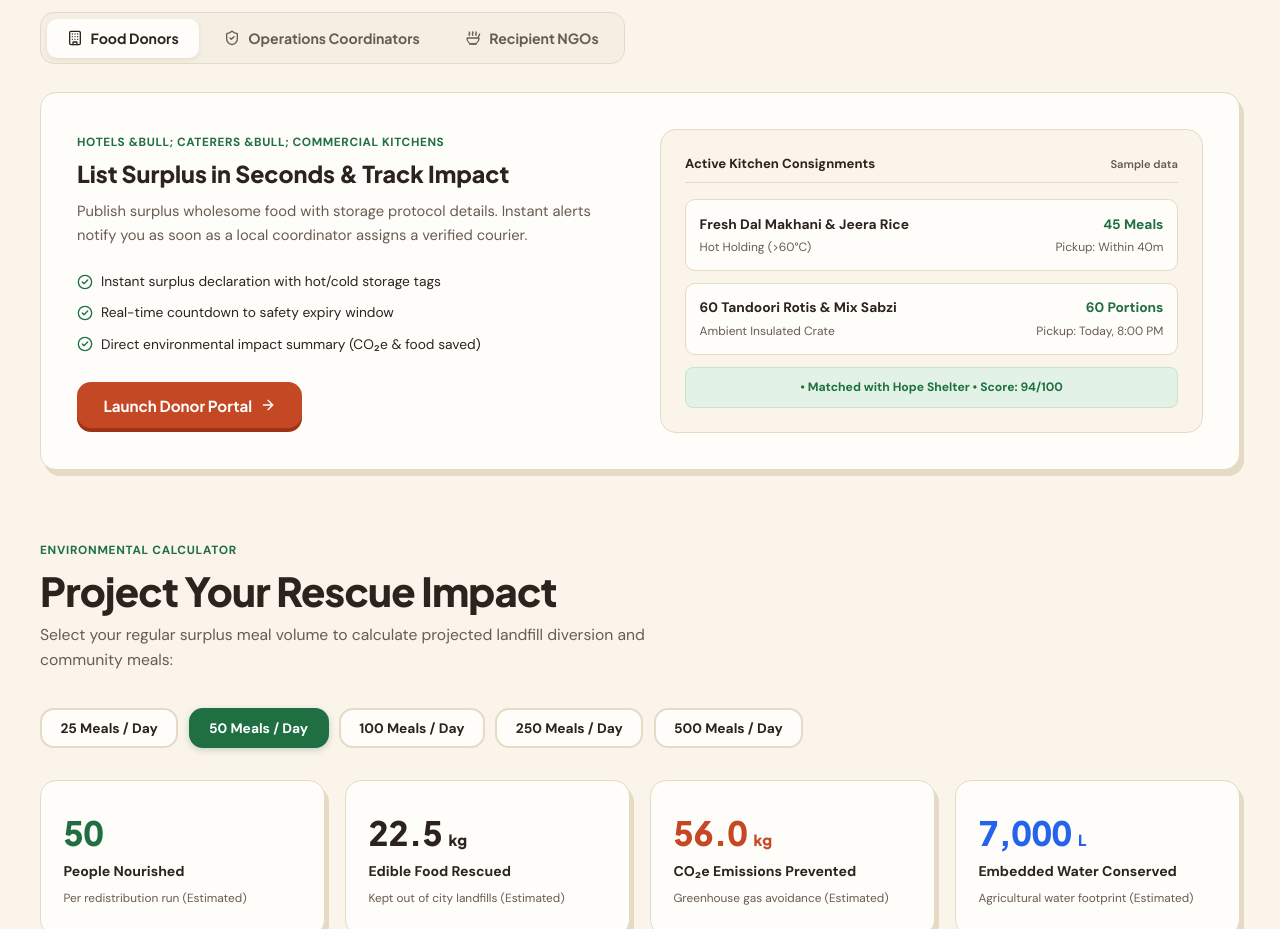
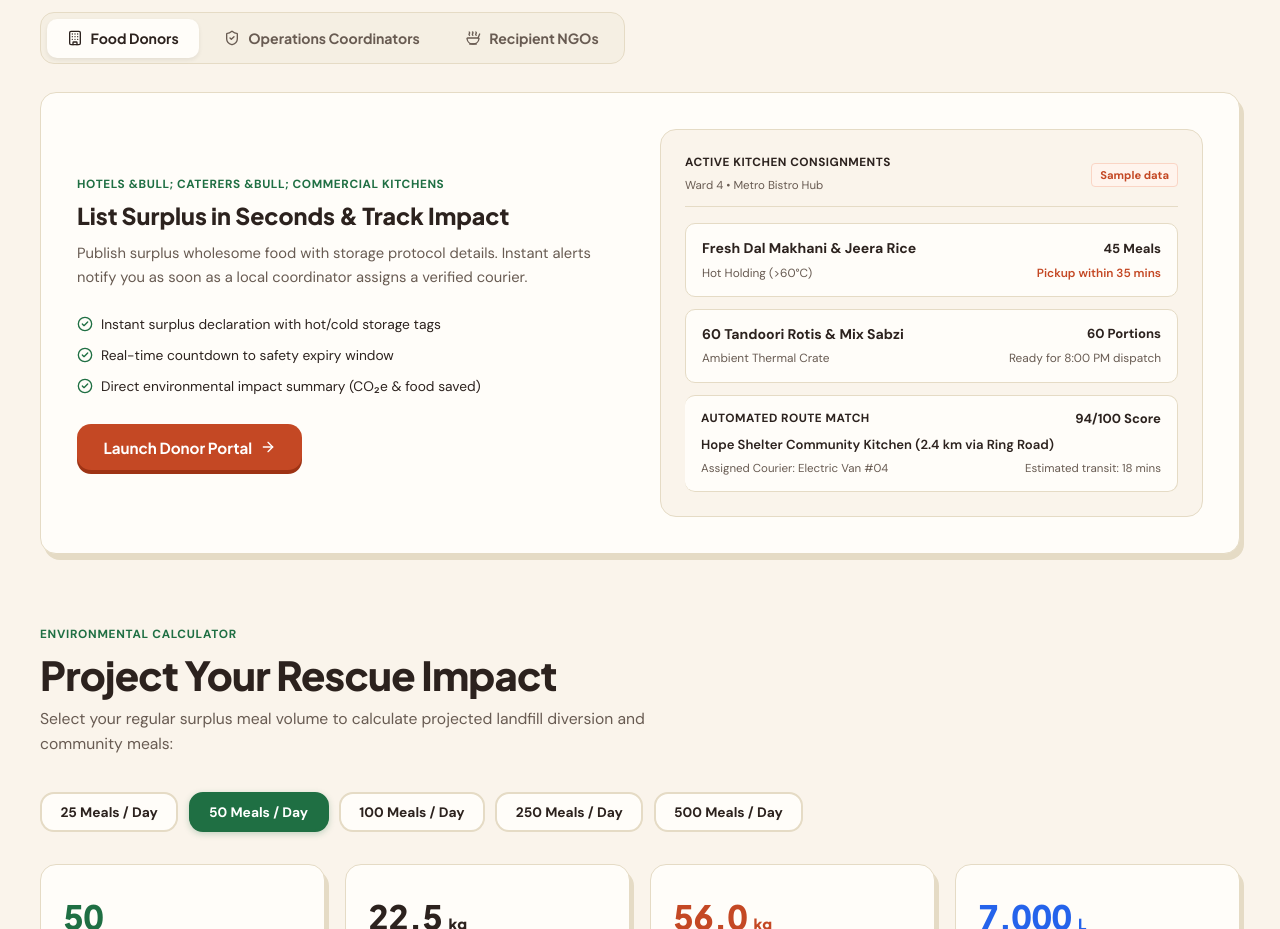
Before and after one commit to ashish-dev-hub/RescueBite-AI, a React (Vite) app in the folder frontend/: page / in a window 1280 px wide. Shown: the part 1720-2649 px from the top of the page. Built offline with nearby package versions, Linux system fonts and the light colour scheme; no server answers.

Commit message:
fix(landing): replace AI-like centered pill with handcrafted editorial logistics console

```diff
--- a/frontend/src/pages/LandingPage.jsx
+++ b/frontend/src/pages/LandingPage.jsx
@@ -637,60 +637,219 @@ export default function LandingPage({ onSelectRole, onOpenAuth }) {
             </button>
           </div>
 
-          {/* Interactive Role Snapshot Card (Indian Context) */}
+          {/* Interactive Role Live Console (Editorial Handcrafted Card) */}
           <div style={{
             backgroundColor: '#FAF4EB',
             borderRadius: 'var(--radius-card)',
             border: '1px solid var(--color-soft-border)',
             padding: '1.5rem',
+            display: 'flex',
+            flexDirection: 'column',
+            gap: '1rem',
           }}>
-            <div style={{ display: 'flex', justifyContent: 'space-between', alignItems: 'center', marginBottom: '1rem', paddingBottom: '0.5rem', borderBottom: '1px solid var(--color-soft-border)' }}>
-              <span style={{ fontSize: '0.82rem', fontWeight: 800, color: 'var(--color-deep-forest)' }}>
+            <div style={{
+              display: 'flex',
+              justifyContent: 'space-between',
+              alignItems: 'center',
+              paddingBottom: '0.65rem',
+              borderBottom: '1px solid var(--color-soft-border)',
+            }}>
+              <div>
+                <span style={{
+                  fontSize: '0.74rem',
+                  fontWeight: 800,
+                  textTransform: 'uppercase',
+                  letterSpacing: '0.04em',
+                  color: 'var(--color-coffee-dark)',
+                  display: 'block',
+                }}>
                   {activeRoleTab === 'donor' && 'Active Kitchen Consignments'}
-                {activeRoleTab === 'coordinator' && 'Priority Allocation Queue'}
-                {activeRoleTab === 'ngo' && 'Shelter Intake Demands'}
+                  {activeRoleTab === 'coordinator' && 'Live Priority Queue'}
+                  {activeRoleTab === 'ngo' && 'Verified Shelter Needs'}
                 </span>
-              <span style={{ fontSize: '0.7rem', fontWeight: 600, color: 'var(--color-muted-slate)' }}>
+                <span style={{ fontSize: '0.72rem', color: 'var(--color-muted-slate)' }}>
+                  {activeRoleTab === 'donor' && 'Ward 4 • Metro Bistro Hub'}
+                  {activeRoleTab === 'coordinator' && 'Central Delhi Command Desk'}
+                  {activeRoleTab === 'ngo' && 'East District Community Hub'}
+                </span>
+              </div>
+              <span style={{
+                fontSize: '0.7rem',
+                fontWeight: 700,
+                color: 'var(--color-terracotta)',
+                backgroundColor: '#FFF4ED',
+                padding: '0.15rem 0.5rem',
+                borderRadius: '4px',
+                border: '1px solid #FAD5C5',
+              }}>
                 Sample data
               </span>
             </div>
 
+            {/* TAB-SPECIFIC EDITORIAL WORKSPACES */}
+            {activeRoleTab === 'donor' && (
               <div style={{ display: 'flex', flexDirection: 'column', gap: '0.75rem' }}>
-              <div style={{ padding: '0.85rem', backgroundColor: '#FFFDF9', borderRadius: '10px', border: '1px solid var(--color-soft-border)' }}>
-                <div style={{ display: 'flex', justifyContent: 'space-between', fontSize: '0.86rem', fontWeight: 700, color: 'var(--color-deep-forest)' }}>
-                  <span>Fresh Dal Makhani &amp; Jeera Rice</span>
-                  <span style={{ color: 'var(--color-network-green)' }}>45 Meals</span>
+                <div style={{ padding: '0.85rem 1rem', backgroundColor: '#FFFDF9', borderRadius: '10px', border: '1px solid var(--color-soft-border)' }}>
+                  <div style={{ display: 'flex', justifyContent: 'space-between', alignItems: 'center' }}>
+                    <strong style={{ fontSize: '0.88rem', color: 'var(--color-coffee-dark)' }}>
+                      Fresh Dal Makhani &amp; Jeera Rice
+                    </strong>
+                    <span style={{ fontSize: '0.82rem', fontWeight: 800, color: 'var(--color-forest-green)' }}>
+                      45 Meals
+                    </span>
                   </div>
-                <div style={{ display: 'flex', justifyContent: 'space-between', fontSize: '0.75rem', color: 'var(--color-muted-slate)', marginTop: '0.25rem' }}>
+                  <div style={{ display: 'flex', justifyContent: 'space-between', fontSize: '0.74rem', color: 'var(--color-muted-slate)', marginTop: '0.35rem' }}>
                     <span>Hot Holding (&gt;60&deg;C)</span>
-                  <span>Pickup: Within 40m</span>
+                    <span style={{ fontWeight: 600, color: 'var(--color-terracotta)' }}>Pickup within 35 mins</span>
                   </div>
                 </div>
 
-              <div style={{ padding: '0.85rem', backgroundColor: '#FFFDF9', borderRadius: '10px', border: '1px solid var(--color-soft-border)' }}>
-                <div style={{ display: 'flex', justifyContent: 'space-between', fontSize: '0.86rem', fontWeight: 700, color: 'var(--color-deep-forest)' }}>
-                  <span>60 Tandoori Rotis &amp; Mix Sabzi</span>
-                  <span style={{ color: 'var(--color-network-green)' }}>60 Portions</span>
+                <div style={{ padding: '0.85rem 1rem', backgroundColor: '#FFFDF9', borderRadius: '10px', border: '1px solid var(--color-soft-border)' }}>
+                  <div style={{ display: 'flex', justifyContent: 'space-between', alignItems: 'center' }}>
+                    <strong style={{ fontSize: '0.88rem', color: 'var(--color-coffee-dark)' }}>
+                      60 Tandoori Rotis &amp; Mix Sabzi
+                    </strong>
+                    <span style={{ fontSize: '0.82rem', fontWeight: 800, color: 'var(--color-forest-green)' }}>
+                      60 Portions
+                    </span>
                   </div>
-                <div style={{ display: 'flex', justifyContent: 'space-between', fontSize: '0.75rem', color: 'var(--color-muted-slate)', marginTop: '0.25rem' }}>
-                  <span>Ambient Insulated Crate</span>
-                  <span>Pickup: Today, 8:00 PM</span>
+                  <div style={{ display: 'flex', justifyContent: 'space-between', fontSize: '0.74rem', color: 'var(--color-muted-slate)', marginTop: '0.35rem' }}>
+                    <span>Ambient Thermal Crate</span>
+                    <span>Ready for 8:00 PM dispatch</span>
+                  </div>
+                </div>
+
+                {/* Handcrafted Dispatch Receipt Box */}
+                <div style={{
+                  backgroundColor: '#FFFDF9',
+                  borderRadius: '10px',
+                  border: '1px solid var(--color-soft-border)',
+                  borderLeft: '4px solid var(--color-forest-green)',
+                  padding: '0.85rem 1rem',
+                }}>
+                  <div style={{ display: 'flex', justifyContent: 'space-between', alignItems: 'center', marginBottom: '0.35rem' }}>
+                    <span style={{ fontSize: '0.74rem', fontWeight: 800, color: 'var(--color-forest-green)', textTransform: 'uppercase', letterSpacing: '0.04em' }}>
+                      Automated Route Match
+                    </span>
+                    <span style={{ fontSize: '0.82rem', fontWeight: 800, color: 'var(--color-coffee-dark)', fontVariantNumeric: 'tabular-nums' }}>
+                      94/100 Score
+                    </span>
+                  </div>
+                  <p style={{ fontSize: '0.82rem', color: 'var(--color-coffee-dark)', margin: '0 0 0.35rem 0', fontWeight: 600 }}>
+                    Hope Shelter Community Kitchen (2.4 km via Ring Road)
+                  </p>
+                  <div style={{ display: 'flex', justifyContent: 'space-between', fontSize: '0.72rem', color: 'var(--color-muted-slate)' }}>
+                    <span>Assigned Courier: Electric Van #04</span>
+                    <span>Estimated transit: 18 mins</span>
+                  </div>
+                </div>
+              </div>
+            )}
+
+            {activeRoleTab === 'coordinator' && (
+              <div style={{ display: 'flex', flexDirection: 'column', gap: '0.75rem' }}>
+                <div style={{ padding: '0.85rem 1rem', backgroundColor: '#FFFDF9', borderRadius: '10px', border: '1px solid var(--color-soft-border)', borderLeft: '4px solid var(--color-terracotta)' }}>
+                  <div style={{ display: 'flex', justifyContent: 'space-between', alignItems: 'center' }}>
+                    <strong style={{ fontSize: '0.88rem', color: 'var(--color-coffee-dark)' }}>
+                      Metro Bistro &rarr; Hope Shelter
+                    </strong>
+                    <span style={{ fontSize: '0.82rem', fontWeight: 800, color: 'var(--color-terracotta)' }}>
+                      96% Rank #1
+                    </span>
+                  </div>
+                  <p style={{ fontSize: '0.76rem', color: 'var(--color-muted-slate)', margin: '0.25rem 0' }}>
+                    45 Hot Meals • 2.4 km distance • 1h 45m safe window
+                  </p>
+                  <div style={{ display: 'flex', justifyContent: 'space-between', fontSize: '0.72rem', color: 'var(--color-forest-green)', fontWeight: 600 }}>
+                    <span>Demand 35 • Urgency 25 • Route 20 • Storage 16</span>
+                    <span>1-Click Approval Ready</span>
+                  </div>
+                </div>
+
+                <div style={{ padding: '0.85rem 1rem', backgroundColor: '#FFFDF9', borderRadius: '10px', border: '1px solid var(--color-soft-border)' }}>
+                  <div style={{ display: 'flex', justifyContent: 'space-between', alignItems: 'center' }}>
+                    <strong style={{ fontSize: '0.88rem', color: 'var(--color-coffee-dark)' }}>
+                      Grand Banquet &rarr; Seva Rasoi
+                    </strong>
+                    <span style={{ fontSize: '0.82rem', fontWeight: 800, color: 'var(--color-forest-green)' }}>
+                      92% Rank #2
+                    </span>
+                  </div>
+                  <p style={{ fontSize: '0.76rem', color: 'var(--color-muted-slate)', margin: '0.25rem 0' }}>
+                    80 Pure Veg Portions • 3.1 km distance • Holding confirmed
+                  </p>
+                  <div style={{ display: 'flex', justifyContent: 'space-between', fontSize: '0.72rem', color: 'var(--color-muted-slate)' }}>
+                    <span>Chilled Insulated transport required</span>
+                    <span>Scheduled 8:30 PM</span>
                   </div>
                 </div>
 
                 <div style={{
                   padding: '0.65rem 0.85rem',
-                backgroundColor: 'var(--color-soft-mint)',
+                  backgroundColor: '#FFFDF9',
                   borderRadius: '8px',
-                border: '1px solid var(--color-soft-mint-border)',
-                fontSize: '0.76rem',
-                color: 'var(--color-network-green)',
-                fontWeight: 700,
-                textAlign: 'center',
+                  border: '1px solid var(--color-soft-border)',
+                  fontSize: '0.74rem',
+                  color: 'var(--color-muted-slate)',
+                  display: 'flex',
+                  justifyContent: 'space-between',
                 }}>
-                &bull; Matched with Hope Shelter &bull; Score: 94/100
+                  <span>City Dispatch: <strong>3 Active Couriers</strong></span>
+                  <span>Avg Match: <strong>4.2 mins</strong></span>
                 </div>
               </div>
+            )}
+
+            {activeRoleTab === 'ngo' && (
+              <div style={{ display: 'flex', flexDirection: 'column', gap: '0.75rem' }}>
+                <div style={{ padding: '0.85rem 1rem', backgroundColor: '#FFFDF9', borderRadius: '10px', border: '1px solid var(--color-soft-border)', borderLeft: '4px solid var(--color-forest-green)' }}>
+                  <div style={{ display: 'flex', justifyContent: 'space-between', alignItems: 'center' }}>
+                    <strong style={{ fontSize: '0.88rem', color: 'var(--color-coffee-dark)' }}>
+                      Evening Intake Quota
+                    </strong>
+                    <span style={{ fontSize: '0.82rem', fontWeight: 800, color: 'var(--color-forest-green)' }}>
+                      50 Meals
+                    </span>
+                  </div>
+                  <p style={{ fontSize: '0.76rem', color: 'var(--color-coffee-dark)', margin: '0.25rem 0', fontWeight: 600 }}>
+                    Allocated: 45 Meals from Metro Bistro (Arriving ~18 mins)
+                  </p>
+                  <div style={{ display: 'flex', justifyContent: 'space-between', fontSize: '0.72rem', color: 'var(--color-muted-slate)' }}>
+                    <span>Dietary: Vegetarian / Hot Dal &amp; Rice</span>
+                    <span style={{ color: 'var(--color-forest-green)', fontWeight: 700 }}>In Transit</span>
+                  </div>
+                </div>
+
+                <div style={{ padding: '0.85rem 1rem', backgroundColor: '#FFFDF9', borderRadius: '10px', border: '1px solid var(--color-soft-border)' }}>
+                  <div style={{ display: 'flex', justifyContent: 'space-between', alignItems: 'center' }}>
+                    <strong style={{ fontSize: '0.88rem', color: 'var(--color-coffee-dark)' }}>
+                      Breakfast Intake Quota
+                    </strong>
+                    <span style={{ fontSize: '0.82rem', fontWeight: 800, color: 'var(--color-muted-slate)' }}>
+                      35 Portions
+                    </span>
+                  </div>
+                  <div style={{ display: 'flex', justifyContent: 'space-between', fontSize: '0.74rem', color: 'var(--color-muted-slate)', marginTop: '0.35rem' }}>
+                    <span>Needed by Tomorrow 7:30 AM</span>
+                    <span style={{ color: 'var(--color-terracotta)', fontWeight: 600 }}>Awaiting Morning Surplus</span>
+                  </div>
+                </div>
+
+                <div style={{
+                  padding: '0.65rem 0.85rem',
+                  backgroundColor: '#FFFDF9',
+                  borderRadius: '8px',
+                  border: '1px solid var(--color-soft-border)',
+                  fontSize: '0.74rem',
+                  color: 'var(--color-muted-slate)',
+                  display: 'flex',
+                  justifyContent: 'space-between',
+                }}>
+                  <span>Intake Capacity: <strong>120 Meals / day</strong></span>
+                  <span>Safety: <strong>Temp Handover Logged</strong></span>
+                </div>
+              </div>
+            )}
           </div>
         </div>
       </section>
```
Lines whose indentation alone changed are shown as unchanged.
